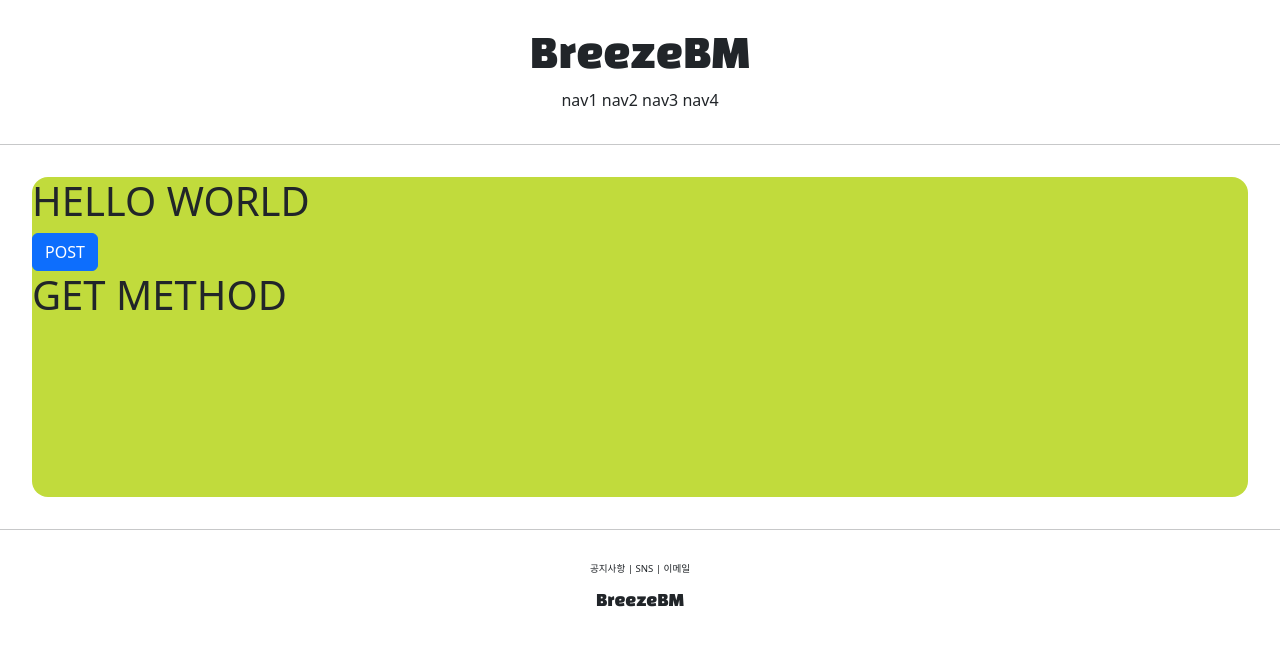
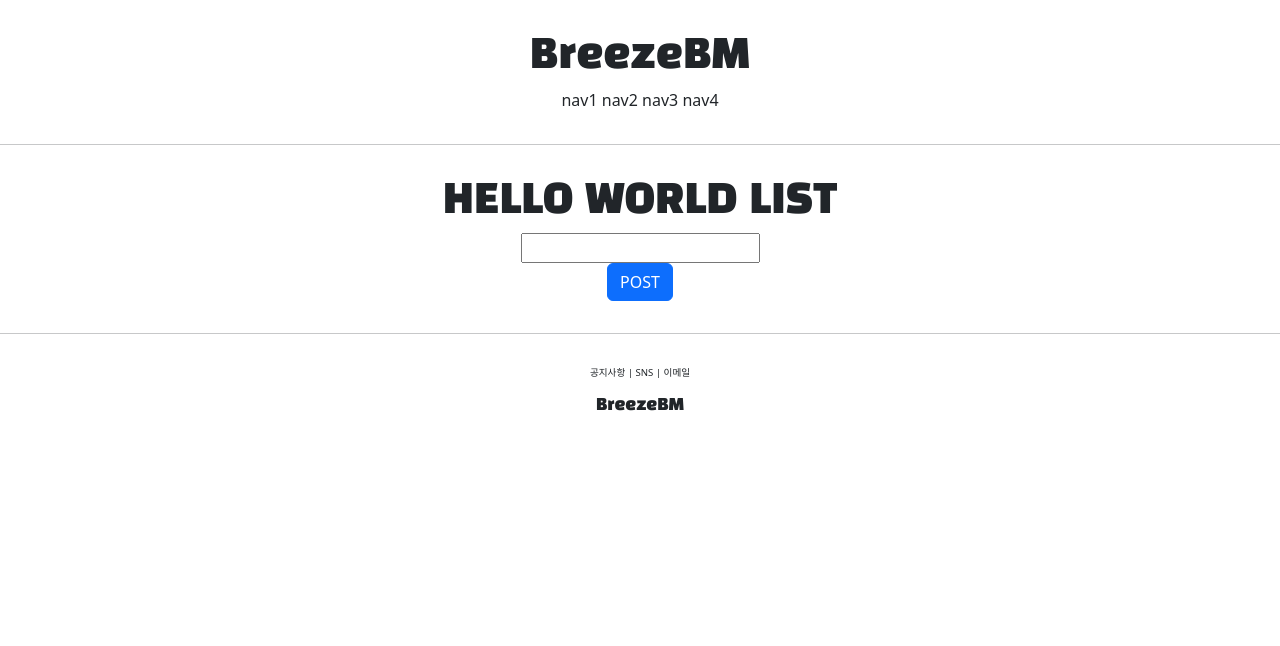
Before and after one commit to BreezeBM/django-study, a Django app: page /account/hello_world/ in a window 1280 px wide. Shown: the top 646 px of the page. Run offline with Django 4.2, Linux system fonts and the light colour scheme.

Commit message:
feat: 17강 Post 요청 데이터를 DB에 저장하는 방법 실습

```diff
--- a/breezebm/accountapp/templates/accountapp/hello_world.html
+++ b/breezebm/accountapp/templates/accountapp/hello_world.html
@@ -2,19 +2,28 @@
 
 {% block content %}
 
-    <div style="height: 20rem; background-color: #c1db3c; border-radius: 1rem; margin: 2rem">
-        <h1>
-          HELLO WORLD
+    <div style="border-radius: 1rem; margin: 2rem; text-align: center">
+        <h1 style="font-family: 'Black Han Sans', sans-serif">
+          HELLO WORLD LIST
         </h1>
 
         <form action="/account/hello_world/" method="post">
             {% csrf_token %}
+            <div>
+                <input type="text" name="hello_world_input">
+            </div>
+            <div>
+
+            </div>
             <input type="submit" class="btn btn-primary" value="POST">
         </form>
 
+        {% if hello_world_output %}
         <h1>
-            {{ text }}
+            {{ hello_world_output.text }}
         </h1>
+        {% endif %}
+
     </div>
 
 {% endblock %}
--- a/breezebm/accountapp/views.py
+++ b/breezebm/accountapp/views.py
@@ -1,10 +1,19 @@
 from django.shortcuts import render
+
+from accountapp.models import HelloWorld
+
 
 # Create your views here.
 
 
 def hello_world(request):
     if request.method == "POST":
-        return render(request, "accountapp/hello_world.html", context={"text": "POST METHOD"})
+        temp = request.POST.get("hello_world_input")
+
+        new_hello_world = HelloWorld()
+        new_hello_world.text = temp
+        new_hello_world.save()
+
+        return render(request, "accountapp/hello_world.html", context={"hello_world_output": new_hello_world})
     else:
         return render(request, "accountapp/hello_world.html", context={"text": "GET METHOD"})
```
